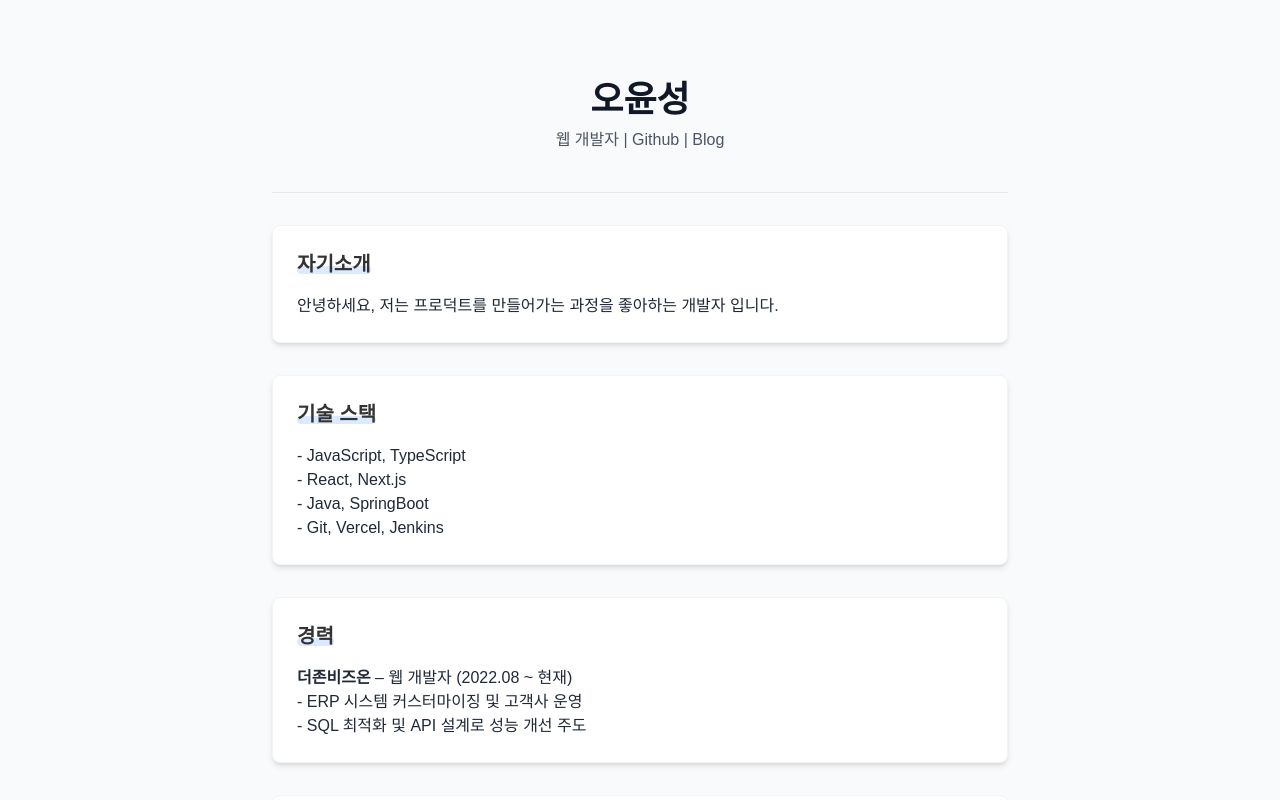
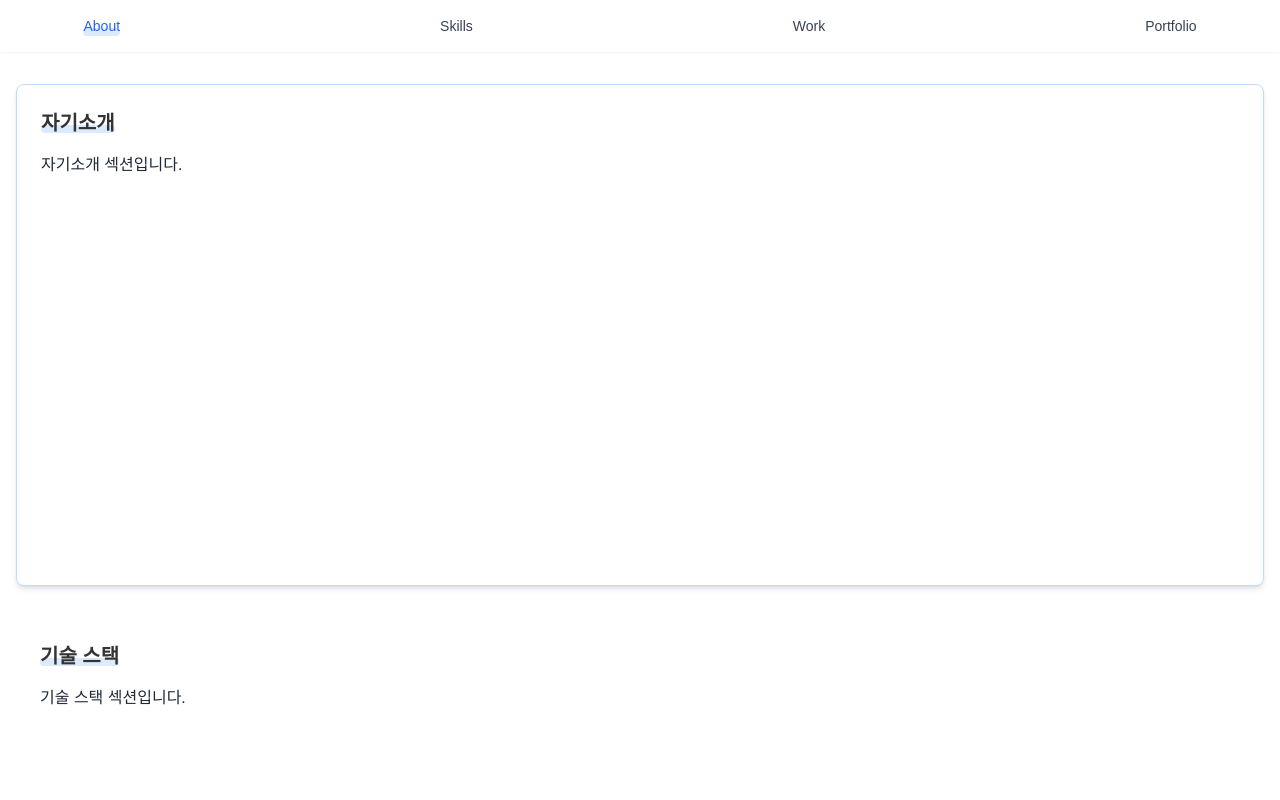
Before and after one commit to Dev-lemongrab/ohyunseong-resume, a Next.js app: page / in a window 1280 px wide. Shown: the top 800 px of the page. Built offline with nearby package versions, Linux system fonts and the light colour scheme.

Commit message:
feat : header 추가

```diff
--- a/src/app/page.tsx
+++ b/src/app/page.tsx
@@ -1,28 +1,52 @@
+'use client';
+
+import { useEffect, useState } from "react";
 
 import Header from '../components/Header'
 import Section from '../components/Section'
 
+const sections = [
+  { id: "about", title: "자기소개" },
+  { id: "skills", title: "기술 스택" },
+  { id: "work", title: "경력" },
+  { id: "portfolio", title: "포트폴리오" },
+];
+
 export default function Home() {
+  const [activeId, setActiveId] = useState("about");
+
+  useEffect(() => {
+    const handleScroll = () => {
+      const scrollTop = window.scrollY;
+      const scrollHeight = document.body.scrollHeight - window.innerHeight;
+      const scrollRatio = scrollHeight > 0 ? scrollTop / scrollHeight : 0;
+
+      const sectionIndex = Math.floor(scrollRatio * sections.length);
+      const target = sections[Math.min(sectionIndex, sections.length - 1)];
+
+      setActiveId(target.id);
+    };
+
+    window.addEventListener("scroll", handleScroll);
+    return () => window.removeEventListener("scroll", handleScroll);
+  }, []);
+
   return (
-    <main className="max-w-3xl mx-auto px-4 py-10">
-      <Header />
-      <Section title="자기소개">
-        안녕하세요, 저는 프로덕트를 만들어가는 과정을 좋아하는 개발자 입니다.
-      </Section>
-      <Section title="기술 스택">
-        - JavaScript, TypeScript<br/>
-        - React, Next.js<br/>
-        - Java, SpringBoot<br/>
-        - Git, Vercel, Jenkins
-      </Section>
-      <Section title="경력">
-        <p><strong>더존비즈온</strong> – 웹 개발자 (2022.08 ~ 현재)</p>
-        <p>- ERP 시스템 커스터마이징 및 고객사 운영</p>
-        <p>- SQL 최적화 및 API 설계로 성능 개선 주도</p>
-      </Section>
-      <Section title="포트폴리오">
-        <p>포트폴리오 이미지는 추후 추가 예정입니다.</p>
-      </Section>
-    </main>
+    <>
+      <Header activeId={activeId} setActiveId={setActiveId} />
+      <main className="pt-0 px-4">
+        {sections.map(({ id, title }) => (
+          <Section
+            key={id}
+            id={id}
+            title={title}
+            isActive={activeId === id}
+          >
+            {/* 해당 섹션 내용 */}
+            <p>{title} 섹션입니다.<br/><br/><br/><br/><br/><br/><br/><br/><br/><br/><br/><br/><br/><br/><br/><br/><br/></p>
+          </Section>
+        ))}
+      </main>
+    </>
   )
 }
--- a/src/components/Header.tsx
+++ b/src/components/Header.tsx
@@ -1,9 +1,35 @@
+type HeaderProps = {
+  activeId: string;
+  setActiveId: (id: string) => void;
+};
 
-export default function Header() {
+export default function Header({ activeId, setActiveId }: HeaderProps) {
+  const categories = [
+    { id: "about", label: "About" },
+    { id: "skills", label: "Skills" },
+    { id: "work", label: "Work" },
+    { id: "portfolio", label: "Portfolio" },
+  ];
+
   return (
-    <header className="text-center py-10 border-b border-gray-200">
-      <h1 className="text-4xl font-bold text-gray-900">오윤성</h1>
-      <p className="text-gray-600 mt-2">웹 개발자 | Github | Blog</p>
+    <header className="sticky top-0 z-50 bg-white shadow-sm">
+      <nav className="max-w-4xl mx-auto px-4 py-4 flex justify-center gap-80">
+        {categories.map(({ id, label }) => (
+          <a
+            key={id}
+            href={`#${id}`}
+            onClick={() => setActiveId(id)}
+            className={`relative text-sm font-medium transition-all ${
+              activeId === id ? "text-blue-600" : "text-gray-700 hover:text-blue-400"
+            }`}
+          >
+            <span className="relative z-10">{label}</span>
+            {activeId === id && (
+              <span className="absolute left-0 bottom-0 h-2 w-full bg-blue-100 rounded z-0"></span>
+            )}
+          </a>
+        ))}
+      </nav>
     </header>
-  )
+  );
 }
--- a/src/components/Section.tsx
+++ b/src/components/Section.tsx
@@ -1,12 +1,18 @@
 
 type SectionProps = {
+  id : string;
   title: string;
   children: React.ReactNode;
+  isActive: boolean;
 };
 
-export default function Section({ title, children }: SectionProps) {
+export default function Section({ id, title, children, isActive }: SectionProps) {
   return (
-    <section className="bg-white shadow-md rounded-lg p-6 my-8 border border-gray-100">
+    <section id={id}
+             className={`
+              scroll-mt-20 my-8 p-6 transition-all
+              ${isActive ? "bg-white shadow-md rounded-lg border border-blue-200" : ""}
+      `}>
       <h2 className="text-xl font-bold inline-block mb-4 relative">
         <span className="z-10 relative">{title}</span>
         <span className="absolute left-0 bottom-1 w-full h-2 bg-blue-100 z-0 rounded"></span>
--- a/src/styles/globals.css
+++ b/src/styles/globals.css
@@ -5,6 +5,10 @@
 
 body {
   @apply font-sans;
-  background-color: #f9fafb;
+  /*background-color: #f9fafb;*/
   color: #333;
 }
+
+html {
+  scroll-behavior: smooth;
+}
```
